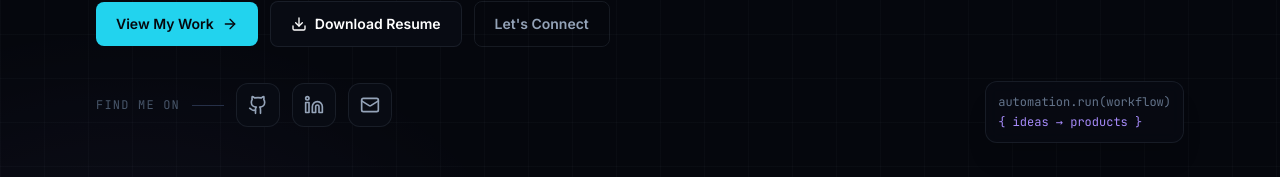
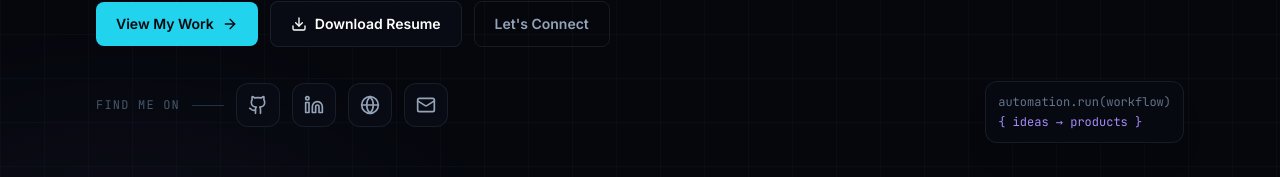
Before and after one commit to iamdineshreddy/portfolio, a React (Vite) app: page / in a window 1280 px wide. Shown: the part 538-715 px from the top of the page. Built offline with nearby package versions, Linux system fonts and the light colour scheme.

Commit message:
Add live portfolio link beside social links

```diff
--- a/src/components/Hero.tsx
+++ b/src/components/Hero.tsx
@@ -1,5 +1,5 @@
 import { motion, useReducedMotion } from "motion/react";
-import { ArrowRight, BadgeCheck, Download, Mail } from "lucide-react";
+import { ArrowRight, BadgeCheck, Download, Mail, Globe } from "lucide-react";
 import { GithubIcon, LinkedinIcon } from "./icons";
 import { imageConfig, profile, resumeHref } from "../data/profile";
 import { ProfileImage } from "./ProfileImage";
@@ -230,6 +230,15 @@ export function Hero() {
               <LinkedinIcon className="h-5 w-5" />
             </a>
             <a
+              href={profile.portfolio}
+              target="_blank"
+              rel="noreferrer"
+              aria-label="Live portfolio website"
+              className="flex h-11 w-11 items-center justify-center rounded-xl border hairline bg-ink-900 text-muted-400 transition-all hover:border-accent-400/40 hover:text-accent-300"
+            >
+              <Globe className="h-5 w-5" />
+            </a>
+            <a
               href={`mailto:${profile.email}`}
               aria-label="Email me"
               className="flex h-11 w-11 items-center justify-center rounded-xl border hairline bg-ink-900 text-muted-400 transition-all hover:border-accent-400/40 hover:text-accent-300"
```
